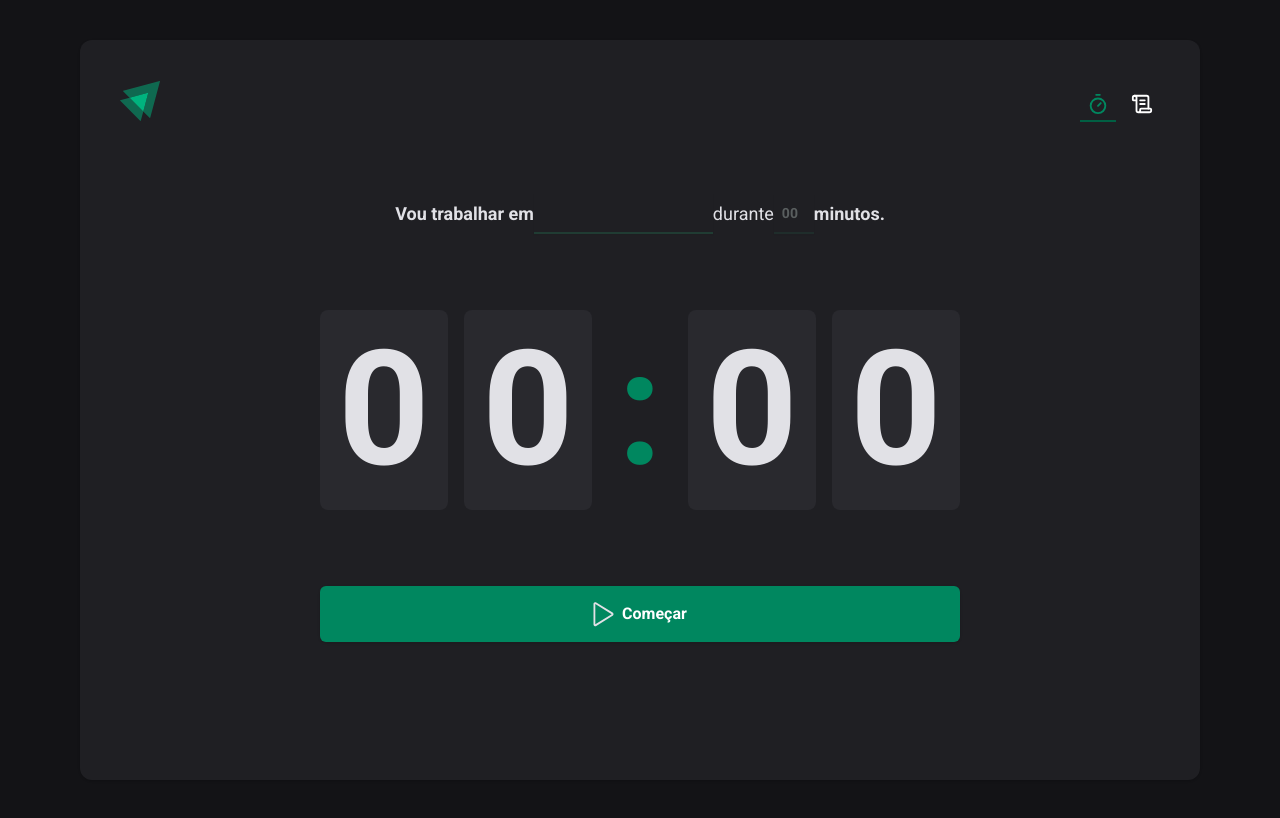
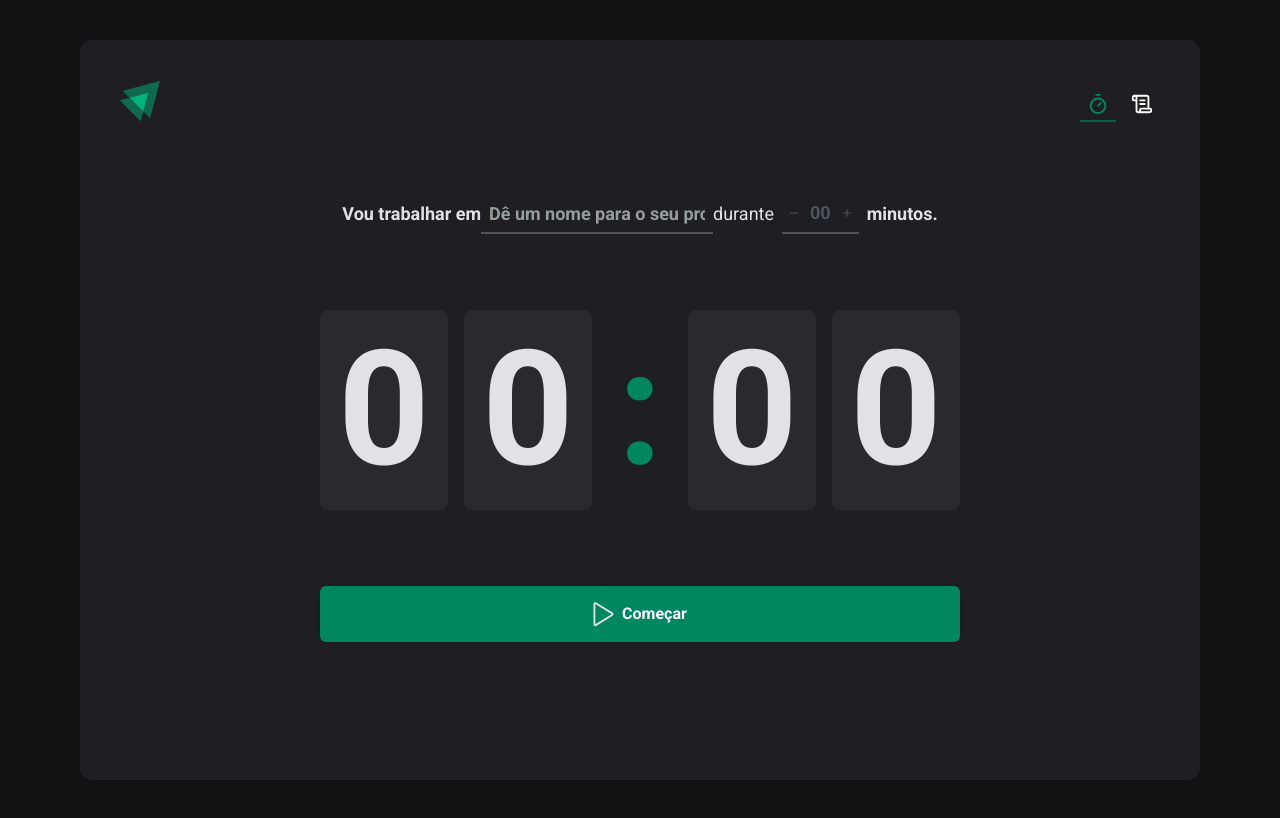
Before and after one commit to leduardovb/ignite-timer, a Next.js app: page / in a window 1280 px wide. Built offline with nearby package versions, Linux system fonts and the light colour scheme.

Commit message:
feat(components): create stepper component

```diff
--- a/app/(app)/app-project-autocomplete.tsx
+++ b/app/(app)/app-project-autocomplete.tsx
@@ -2,6 +2,11 @@ import { Input } from "@/components/ui/input";
 
 export function AppProjectAutocomplete() {
   return (
-    <Input id="task" name="task" className="flex w-auto focus-visible:ring-0" />
+    <Input
+      id="task"
+      name="task"
+      placeholder="Dê um nome para o seu projeto"
+      className="w-auto flex-1 border-b-2 border-gray-600 text-lg focus-visible:ring-0"
+    />
   );
 }
--- a/app/(app)/app-project-stepper.tsx
+++ b/app/(app)/app-project-stepper.tsx
@@ -1,9 +1,40 @@
-import { Input } from "@/components/ui/input";
+"use client";
+
+import { Button } from "@/components/ui/button";
+import { cn } from "@/lib/utils";
+import { Minus, Plus } from "lucide-react";
+import { useState } from "react";
 
 export function AppProjectStepper() {
+  const [value, setValue] = useState(0);
+
+  const increment = () => setValue((prev) => prev + 1);
+
+  const decrement = () => setValue((prev) => (prev ? prev - 1 : 0));
+
   return (
-    <div>
-      <Input disabled className="w-10" placeholder="00" />
+    <div className="mx-2 flex h-10 items-center gap-x-2 border-b-2 border-gray-600 px-1 text-lg font-bold text-gray-600">
+      <Button
+        type="button"
+        size={"icon"}
+        variant={"ghost"}
+        className="size-4"
+        onClick={decrement}
+      >
+        <Minus size={12} />
+      </Button>
+      <div className={cn(!!value && "text-gray-300")}>
+        {value.toString().padStart(2, "0")}
+      </div>
+      <Button
+        type="button"
+        size={"icon"}
+        variant={"ghost"}
+        className="size-4"
+        onClick={increment}
+      >
+        {value !== 60 && <Plus size={12} />}
+      </Button>
     </div>
   );
 }
```
